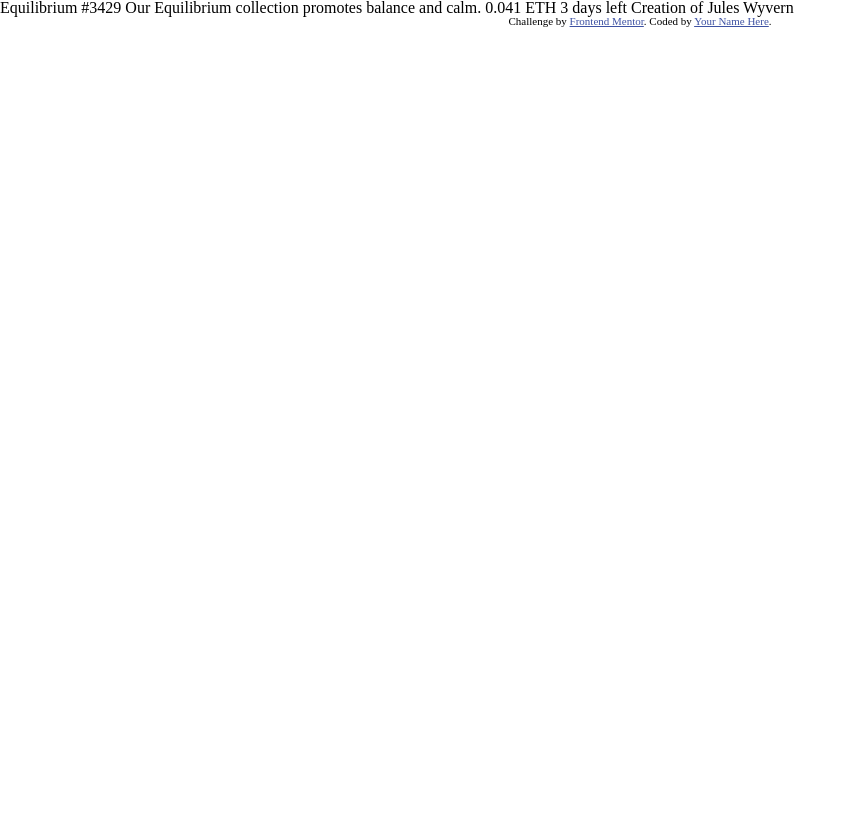
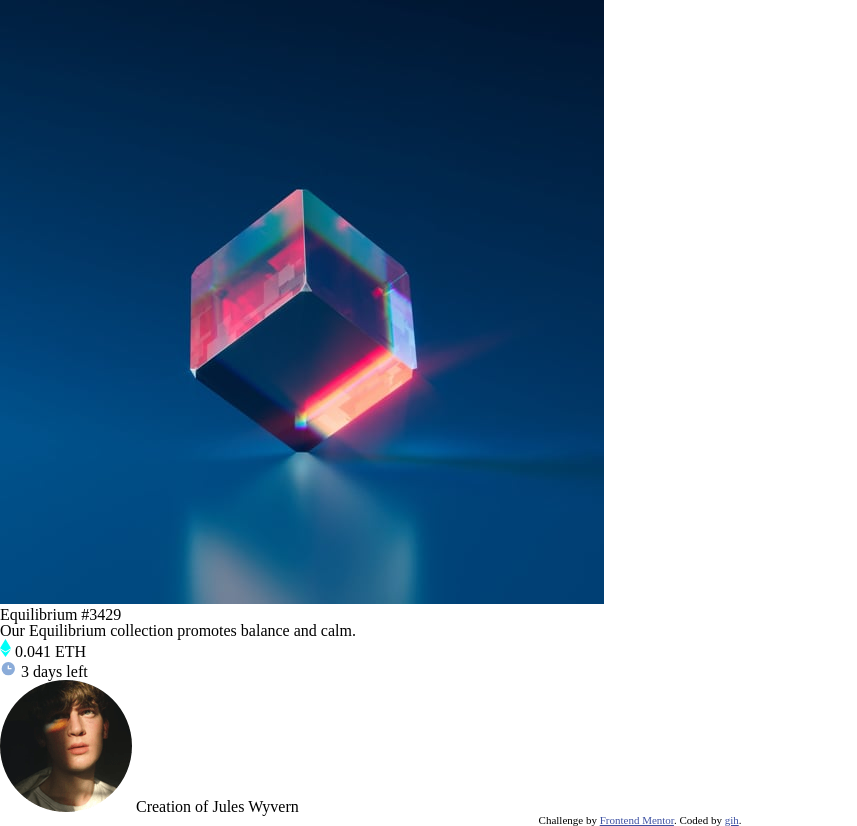
Before and after one commit to giselida/nft-preview-card, a plain HTML site: page index.html in a window 1280 px wide. Shown: the whole page, without its empty margins (0-857 px from the left). Before the commit the page ends 800 px from the top, so only its background shows below. Drawn offline with Linux system fonts and the light colour scheme.

Commit message:
✨ feat: changed title and set html body

```diff
--- a/index.html
+++ b/index.html
@@ -7,14 +7,30 @@
     <link rel="icon" type="image/png" sizes="32x32" href="./images/favicon-32x32.png" />
     <link rel="stylesheet" href="reset.css" />
     <link rel="stylesheet" href="style.css" />
-    <title>Frontend Mentor | NFT preview card component</title>
+    <title>NFT preview card component</title>
   </head>
   <body>
-    Equilibrium #3429 Our Equilibrium collection promotes balance and calm. 0.041 ETH 3 days left Creation of Jules Wyvern
+    <main>
+      <div class="card">
+        <img src="images/image-equilibrium.jpg" alt="image-equilibrium" />
+        <h1>Equilibrium #3429</h1>
+        <p>Our Equilibrium collection promotes balance and calm.</p>
+        <div class="ethereum-values">
+          <div class="ethereum">
+            <img src="images/icon-ethereum.svg" alt="icon-ethereum" /><span class="value-ethereum"> 0.041 ETH </span>
+          </div>
+          <div class="clock"><img src="images/icon-clock.svg" alt="icon-clock" /> <span class="value-clock">3 days left</span></div>
+        </div>
+        <div class="line"></div>
+        <div class="second-card">
+          <img src="images/image-avatar.png" alt="image-avatar" />
+          <span> Creation of <span class="bold"> Jules Wyvern</span> </span>
+        </div>
+      </div>
+    </main>
 
     <div class="attribution">
-      Challenge by <a href="https://www.frontendmentor.io?ref=challenge" target="_blank">Frontend Mentor</a>. Coded by
-      <a href="#">Your Name Here</a>.
+      Challenge by <a href="https://www.frontendmentor.io?ref=challenge" target="_blank">Frontend Mentor</a>. Coded by <a href="#">gih</a>.
     </div>
   </body>
 </html>
```
